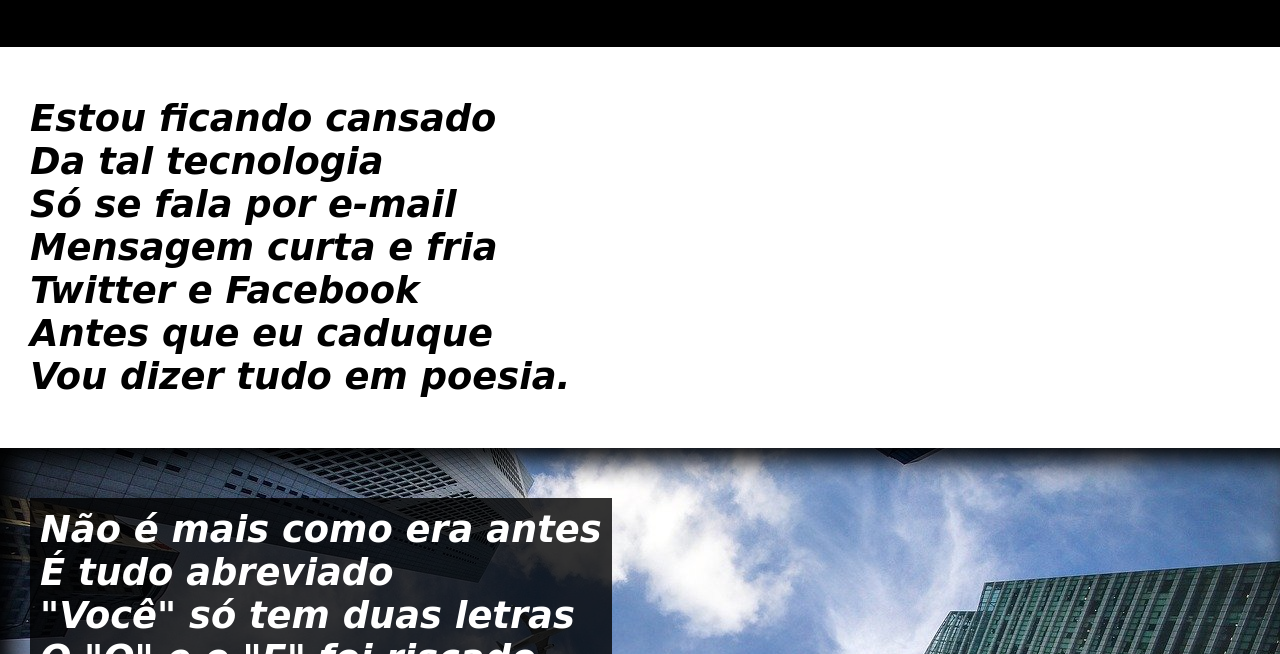
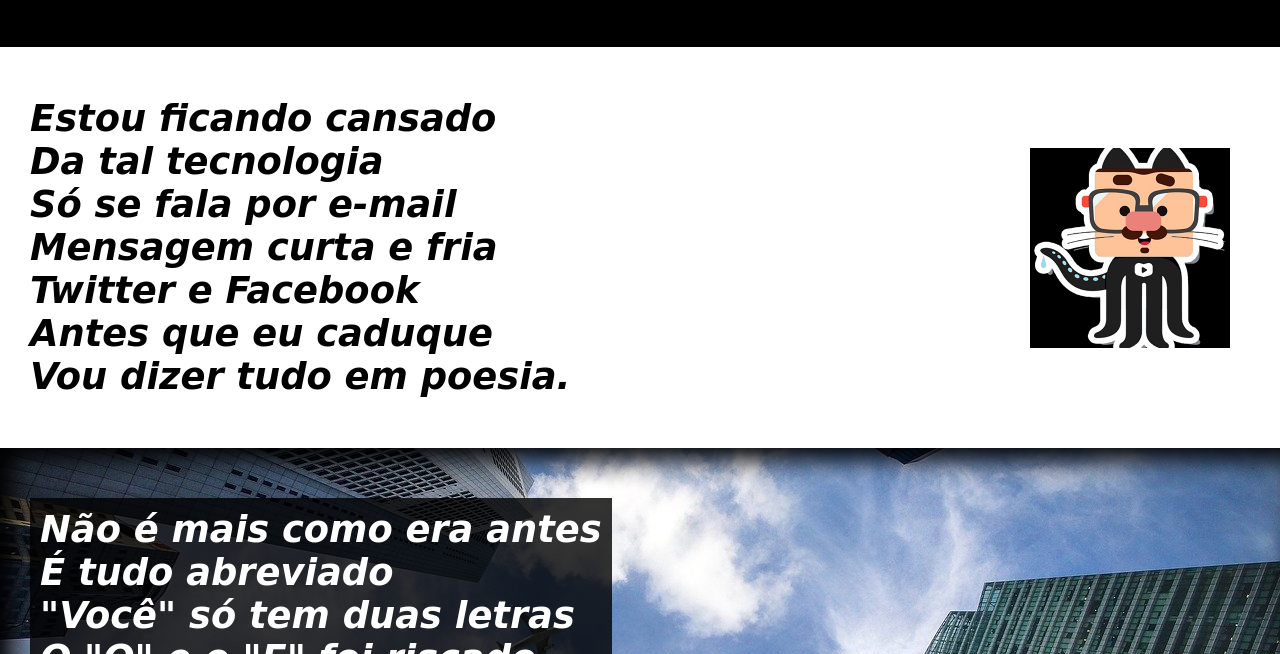
Before and after one commit to Anderson-23/MODULO3, a plain HTML site: page EX022/desafio/desadio.html in a window 1280 px wide. Shown: the part 146-800 px from the top of the page. Drawn offline with Linux system fonts and the light colour scheme.

Commit message:
updade.2.0

```diff
--- a/EX022/desafio/desadio.html
+++ b/EX022/desafio/desadio.html
@@ -24,7 +24,7 @@
             Antes que eu caduque<br>
             Vou dizer tudo em poesia.
             </p>
-
+            <div></div>
         </div>
 
         <div class="paragrafo para2">
@@ -60,6 +60,7 @@
                 Pra entender como fica<br>
                 Decifre esse rabisco.
             </p>
+            <div></div>
         </div>
 
         <div class="paragrafo para4">
@@ -96,6 +97,7 @@
                 Seus lábios são aparelhos<br>
                 Deixe que Deus interprete.
             </p>
+            <div></div>
         </div>
 
     </main>
--- a/EX022/desafio/style.css
+++ b/EX022/desafio/style.css
@@ -25,6 +25,7 @@ header{
 
 }
 header h1{
+
     font-weight: 900;
     font-family: var(--fonte2);
     font-variant: small-caps;
@@ -66,6 +67,23 @@ main .para2 div,.para4 div{
     background-color: #000000cc;
     color: white;
 }
+main .para1{
+    display: flex;
+    align-items: center;
+    justify-content: space-between;
+
+}
+
+
+main .para1 div,.para3 div,.para5 div{
+
+    width: 200px;
+    height: 200px;
+    margin-right: 50px;
+    background:  black url(../imagens/mascote.png) center right no-repeat fixed;
+    background-size: cover;
+    color: white;
+}
 main .para2, .para4 {
 
     background-image: url(../imagens/wallpaper002.jpg);
@@ -73,6 +91,7 @@ main .para2, .para4 {
     background-attachment: fixed;
     background-position: right center;
     box-shadow: inset 12px 12px 25px black;
+
 }
 
 footer{
```
